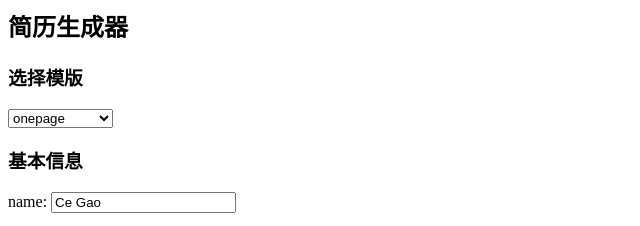
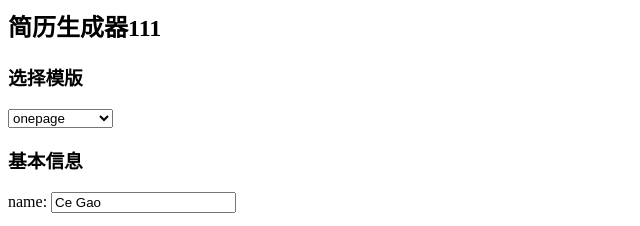
Before and after one commit to sherlockkenan/Software_innovation, a plain HTML site: page resume1/src/main/resources/templates/index.html in a window 1280 px wide. Shown: the top 226 px of the page, 0-640 px from the left. Drawn offline with Linux system fonts and the light colour scheme.

Commit message:
test jenkins 2000

```diff
--- a/resume1/src/main/resources/templates/index.html
+++ b/resume1/src/main/resources/templates/index.html
@@ -2,7 +2,7 @@
 <head>
     <title>Welcome</title>
 </head>
-<h2>简历生成器</h2>
+<h2>简历生成器111</h2>
 <body>
 <form action="#" th:action="@{/resume}" th:object="${resumeinfo}" method="post">
 
```
Also changed, not shown: resume1/src/main/resources/templates/login.html (+1 -1 lines), resume1/src/main/resources/templates/loginerror.html (+1 -1 lines).
